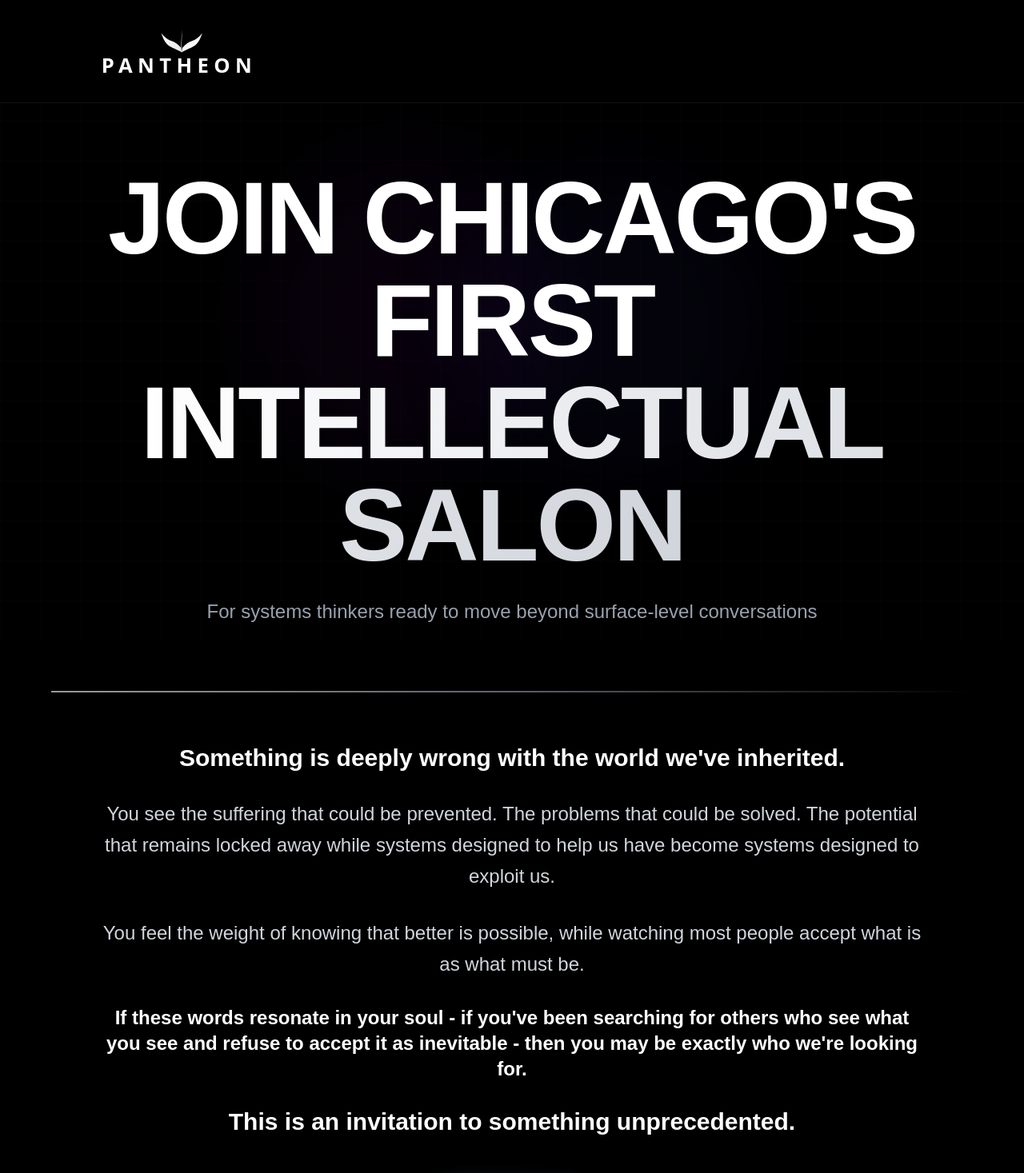
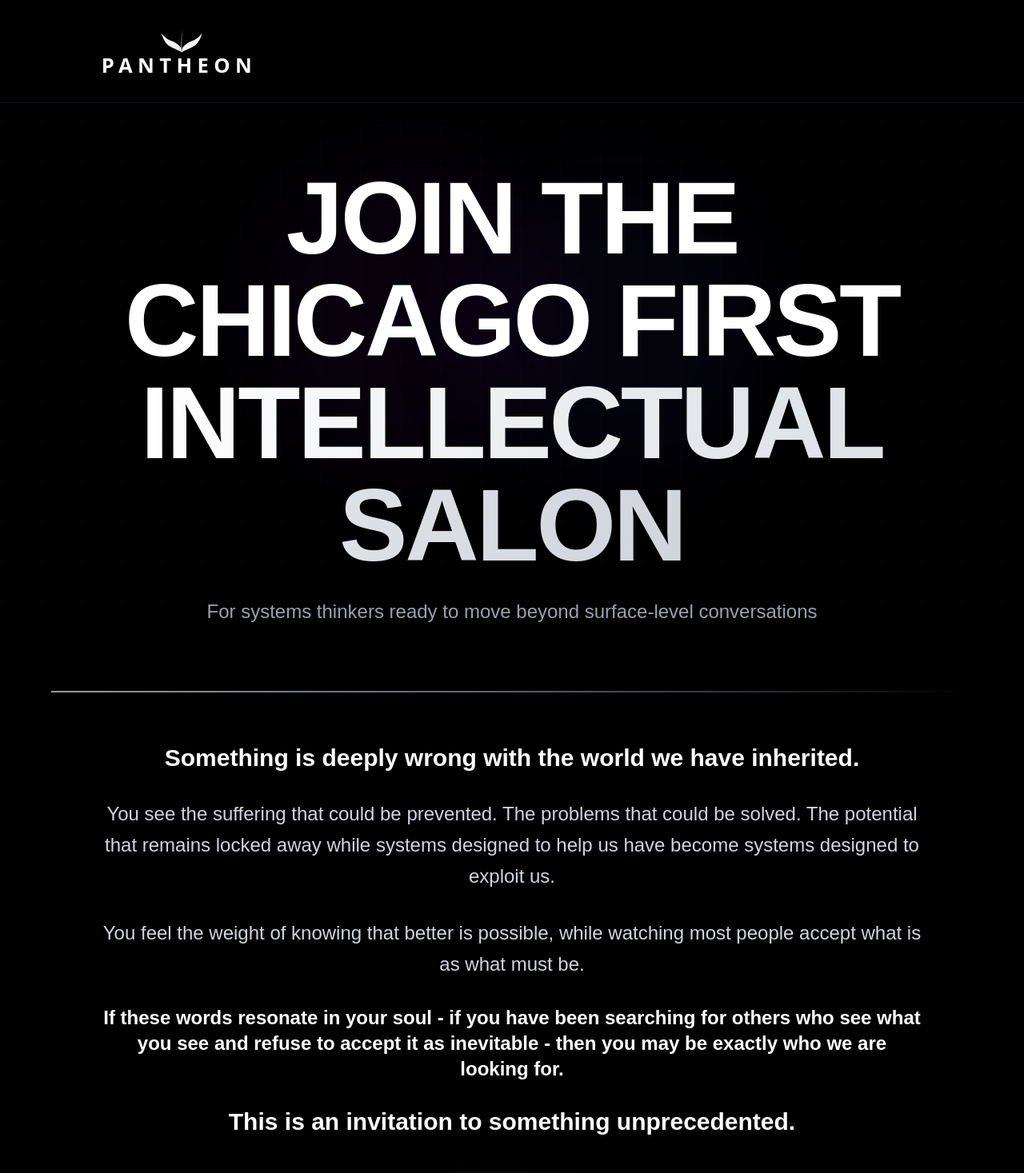
Before and after one commit to SCDEVBrazil/the-pantheon, a Next.js app: page / in a window 1280 px wide. Shown: the top 1467 px of the page at 80% size. Built offline with nearby package versions, Linux system fonts and the light colour scheme.

Commit message:
Fix ESLint errors: remove apostrophes from JSX content and add .eslintignore for Prisma files

```diff
--- a/src/app/page.tsx
+++ b/src/app/page.tsx
@@ -54,7 +54,7 @@ export default function Home() {
             <div className="text-center mb-20">
               <div className="mb-8">
                 <h1 className="text-6xl md:text-8xl lg:text-9xl font-black mb-6 leading-none tracking-tight">
-                  JOIN CHICAGO'S FIRST
+                  JOIN THE CHICAGO FIRST
                   <br />
                   <span className="bg-gradient-to-r from-white via-gray-200 to-gray-300 bg-clip-text text-transparent">
                     INTELLECTUAL SALON
@@ -74,7 +74,7 @@ export default function Home() {
               <div className="text-center">
                 <div className="text-gray-300 space-y-8 text-xl lg:text-2xl leading-relaxed max-w-5xl mx-auto mb-12">
                   <p className="text-white font-semibold text-2xl lg:text-3xl">
-                    Something is deeply wrong with the world we've inherited.
+                    Something is deeply wrong with the world we have inherited.
                   </p>
                   <p>
                     You see the suffering that could be prevented. The problems that could be solved. The potential that remains locked away while systems designed to help us have become systems designed to exploit us.
@@ -83,7 +83,7 @@ export default function Home() {
                     You feel the weight of knowing that better is possible, while watching most people accept what is as what must be.
                   </p>
                   <p className="text-white font-semibold text-xl lg:text-2xl">
-                    If these words resonate in your soul - if you&apos;ve been searching for others who see what you see and refuse to accept it as inevitable - then you may be exactly who we&apos;re looking for.
+                    If these words resonate in your soul - if you have been searching for others who see what you see and refuse to accept it as inevitable - then you may be exactly who we are looking for.
                   </p>
                   <p className="text-white font-bold text-2xl lg:text-3xl">
                     This is an invitation to something unprecedented.
--- a/src/app/questionnaire/page.tsx
+++ b/src/app/questionnaire/page.tsx
@@ -132,7 +132,7 @@ export default function Questionnaire() {
                   Imagine a world where suffering, disease, genocide, and poverty are nearly unheard of. Where people live together in genuine harmony.
                 </p>
                 <p>
-                  You've been led to believe such a world cannot exist. <span className="text-white font-bold">We have evidence to the contrary.</span> We have mapped the path forward.
+                  You have been led to believe such a world cannot exist. <span className="text-white font-bold">We have evidence to the contrary.</span> We have mapped the path forward.
                 </p>
               </div>
             </div>
@@ -466,7 +466,7 @@ export default function Questionnaire() {
 
                         <div className="mb-6">
                           <label htmlFor="criticalThinking" className="block text-sm font-semibold text-gray-300 mb-2">
-                            Pick any major societal problem. In your view, what&apos;s the real reason it persists despite decades of efforts to solve it?
+                            Pick any major societal problem. In your view, what is the real reason it persists despite decades of efforts to solve it?
                           </label>
                           <textarea
                             id="criticalThinking"
--- a/src/app/thank-you/page.tsx
+++ b/src/app/thank-you/page.tsx
@@ -83,12 +83,12 @@ export default function ThankYou() {
                 <p className="text-gray-400 uppercase tracking-wider text-sm font-semibold mb-2">WHAT HAPPENS NEXT</p>
               </div>
               <h2 className="text-3xl md:text-4xl lg:text-5xl font-bold mb-8 text-white leading-tight">
-                WE'LL BE IN <span className="text-gray-300">TOUCH</span>
+                WE WILL BE IN <span className="text-gray-300">TOUCH</span>
               </h2>
 
               <div className="text-gray-300 space-y-6 text-lg lg:text-xl leading-relaxed max-w-3xl mx-auto">
                 <p>
-                  <span className="text-white font-semibold">We&apos;re carefully reviewing each application</span> to ensure we bring together the right group of systems thinkers for Chicago's first intellectual salon.
+                  <span className="text-white font-semibold">We are carefully reviewing each application</span> to ensure we bring together the right group of systems thinkers for the Chicago intellectual salon.
                 </p>
                 <p>
                   Once we have received sufficient interest and have identified the ideal venue for our first meeting, <span className="text-white font-semibold">you will be notified by email</span> with all the details including date, time, and location.
@@ -107,7 +107,7 @@ export default function ThankYou() {
                   Keep thinking deeply about the systemic problems that concern you most. Consider what solutions might actually work, beyond the surface-level fixes typically proposed.
                 </p>
                 <p>
-                  <span className="text-white font-semibold">You&apos;re joining a community of minds</span> committed to moving beyond complaints to actual understanding and collaborative solutions.
+                  <span className="text-white font-semibold">You are joining a community of minds</span> committed to moving beyond complaints to actual understanding and collaborative solutions.
                 </p>
               </div>
             </div>
```
Also changed, not shown: 1 other file (tests, documents, lock files or other folders).
